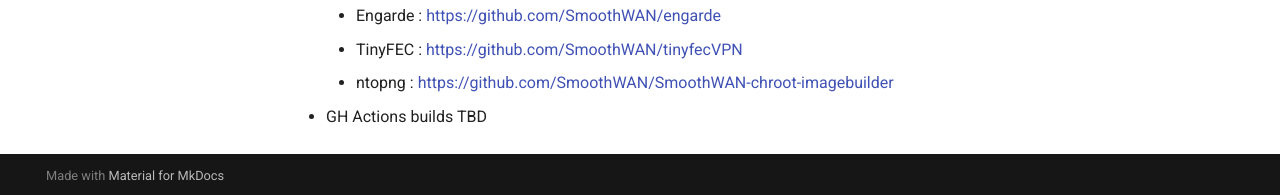
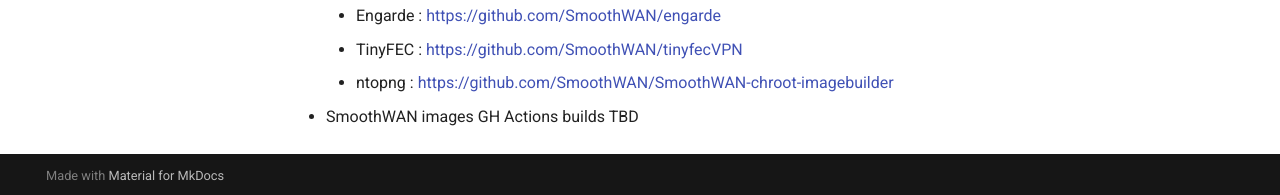
Before and after one commit to SmoothWAN/SmoothWAN-docs, an MkDocs documentation site: the page built from docs/devl.md, in a window 1280 px wide and 933 px high. Shown: the part 735-930 px from the top of the window. Built offline with MkDocs 1.6.1 and Material for MkDocs 9.7.7, drawn with Linux system fonts in a browser that asks for light colours; comment, search, counter and statistics services are not loaded; some of the changed lines change nothing that is shown.

Commit message:
GH-actions smoothwan images note

```diff
--- a/docs/devl.md
+++ b/docs/devl.md
@@ -29,12 +29,11 @@
 ??? note "NanoPi R6S"
     - Replace ~/build with a directory of your choice (builds outside docker)
     - `docker run --name ubuntu18 --privileged -it -v ~/build:/work ubuntu:18.04 bash`
-    - Note: to resume after exit do:
+    - Note! to resume after exit do:
     - `docker start ubuntu18`
     - `docker exec -it ubuntu18 bash`
     - Continue:
-    - `apt update && apt install git python build-essential clang flex bison g++ gawk gcc-multilib g++-multilib \
-    - gettext git libncurses5-dev libssl-dev python3-distutils rsync unzip zlib1g-dev file wget`
+    - `apt update && apt install git python build-essential clang flex bison g++ gawk gcc-multilib g++-multilib gettext git libncurses5-dev libssl-dev python3-distutils rsync unzip zlib1g-dev file wget`
     - `cd /work && mkdir friendlywrt21-rk3588`
     - `git clone https://github.com/friendlyarm/repo --depth 1 tools`
     - `git config --global user.email "anon@anon.com"`
@@ -52,7 +51,7 @@
     - `./build.sh uboot && ./build.sh kernel`
     - Create the image, use emmc-img for flashable EMMC.
     - `cd .. && ./build.sh sd-img`
-    - Image found in `out` folder, you can use your file browser to access the folder assigned in the first step.
+    - Compiled image is in `out` folder, you can use your file browser to access the folder assigned in the first step.
 
 **Notes:**
 
@@ -65,4 +64,4 @@
     - Engarde : <https://github.com/SmoothWAN/engarde>
     - TinyFEC : <https://github.com/SmoothWAN/tinyfecVPN>
     - ntopng : <https://github.com/SmoothWAN/SmoothWAN-chroot-imagebuilder>
-- GH Actions builds TBD
+- SmoothWAN images GH Actions builds TBD
```
